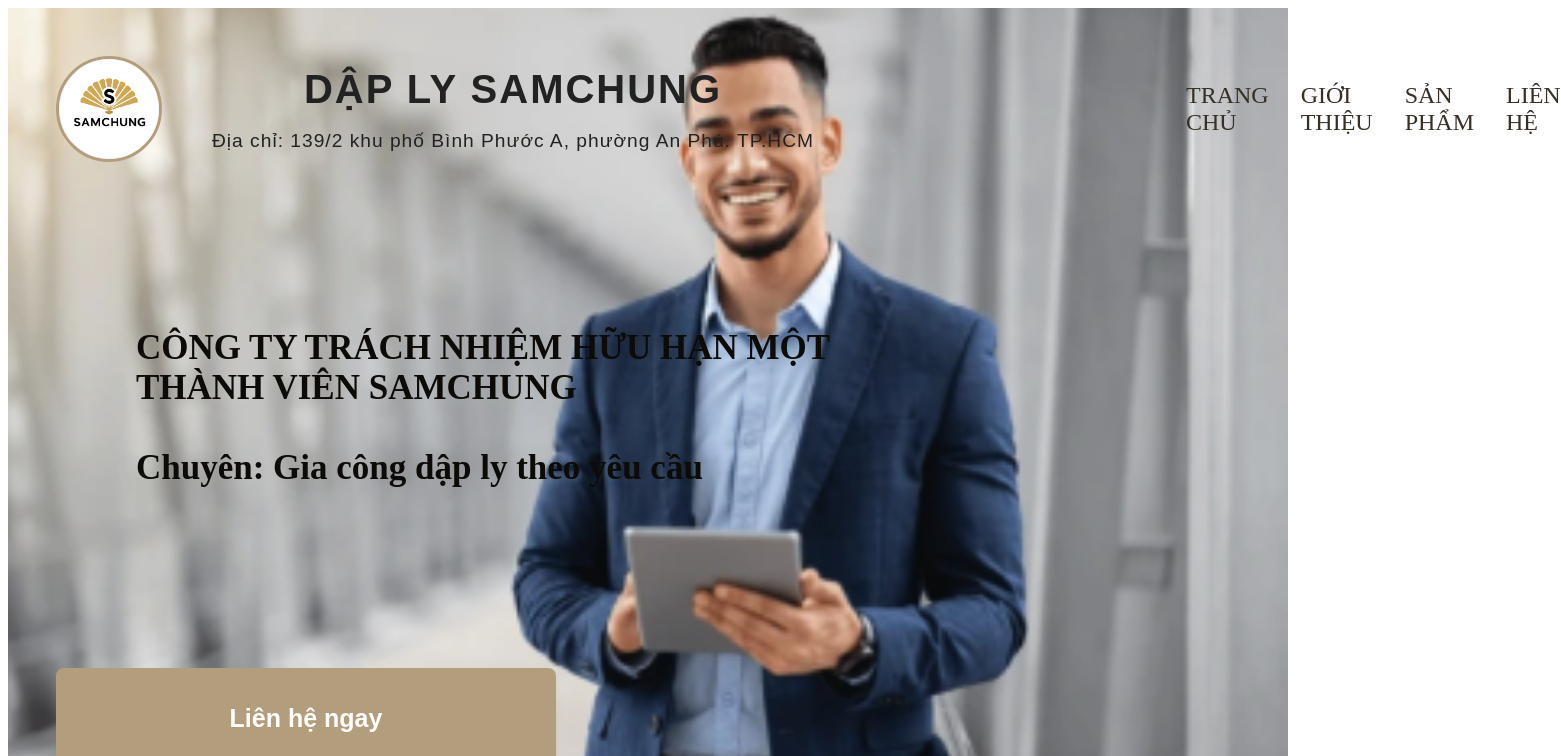
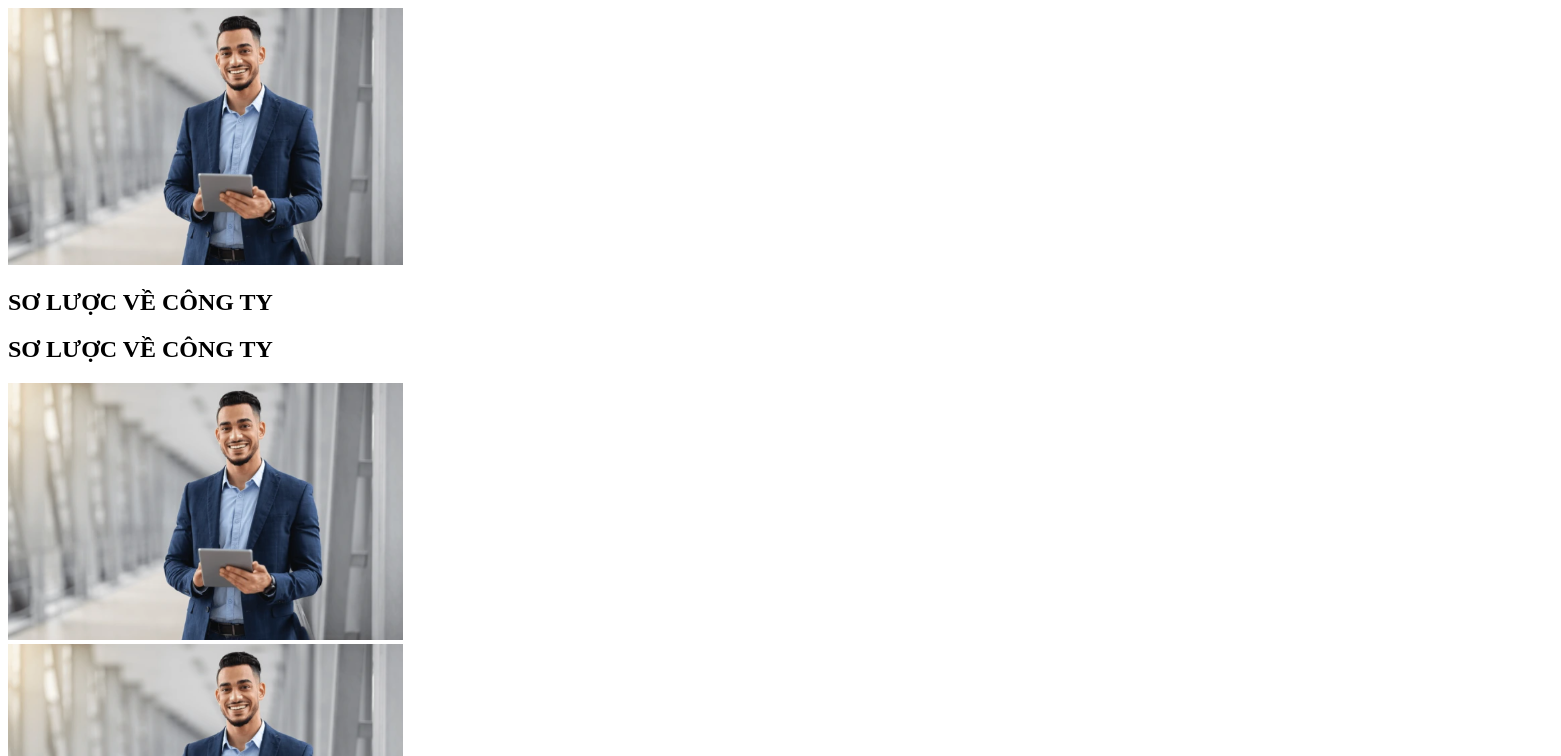
Before and after one commit to VuVTuan/SamchungCompany, a React (Vite) app in the folder SamchungCompany/: page /introduction in a window 1280 px wide. Shown: the top 756 px of the page, 1561 px wide, since content can reach past the window. Built offline with nearby package versions, Linux system fonts and the light colour scheme; a web font is replaced by a local one.

Commit message:
navigation handle finished

```diff
--- a/SamchungCompany/package.json
+++ b/SamchungCompany/package.json
@@ -14,7 +14,8 @@
     "@fortawesome/free-solid-svg-icons": "^7.1.0",
     "@fortawesome/react-fontawesome": "^3.1.0",
     "react": "^19.1.1",
-    "react-dom": "^19.1.1"
+    "react-dom": "^19.1.1",
+    "react-router-dom": "^7.9.4"
   },
   "devDependencies": {
     "@eslint/js": "^9.36.0",
--- a/SamchungCompany/src/Main/Introduce/BrieflyIntroduce.jsx
+++ b/SamchungCompany/src/Main/Introduce/Introduction.jsx
@@ -1,7 +1,9 @@
 import text from "../../assets/Introudciton.text?raw";
 import CompanyLogo from "../../assets/FirstDashboardIMG.png"; // Example image
+import React from "react";
 
-function BrieflyIntroduce() {
+
+function Introduce() {
   return (
     <section className="intro-layout">
       {/* First row */}
@@ -43,4 +45,4 @@ function BrieflyIntroduce() {
   );
 }
 
-export default BrieflyIntroduce;
+export default Introduce;
--- a/SamchungCompany/src/Main/MainStyle.css
+++ b/SamchungCompany/src/Main/MainStyle.css
@@ -114,6 +114,17 @@
   transform: translateY(-5px);
 }
 
+.nav-bar-header a {
+  text-decoration: none;
+  color: inherit;
+  transition: all 0.2s ease;
+}
+
+.nav-bar-header a:hover {
+  color: #B29E7D;
+}
+
+
 /* COMPANY INTRO */
 .intro-content {
   border-radius: 24px;
--- a/SamchungCompany/src/main.jsx
+++ b/SamchungCompany/src/main.jsx
@@ -1,21 +1,26 @@
 import React from "react";
 import ReactDOM from "react-dom/client";
+import { BrowserRouter as Router, Routes, Route, Link } from "react-router-dom";
 import "./Main/MainStyle.css";
 import logo from "./assets/CompanyLogo.png";
 import FirstDashboardIMG from "./assets/FirstDashboardIMG.png";
+import Introduce from "./Main/Introduce/Introduction";
+// import ProductsPage from "./ProductsPage";
+// import ContactPage from "./ContactPage";
 
-const ControlSystem = () => (
-  <div className="img-section" style={{
-    backgroundImage: `url(${FirstDashboardIMG})`,
-    backgroundSize: "cover",
-    backgroundPosition: "center",
-    minHeight: "100vh",
-    position: "relative"
-  }}>
+const HomePage = () => (
+  <div
+    className="img-section"
+    style={{
+      backgroundImage: `url(${FirstDashboardIMG})`,
+      backgroundSize: "cover",
+      backgroundPosition: "center",
+      minHeight: "100vh",
+      position: "relative",
+    }}
+  >
     <div className="img-overlay">
-
       <div className="img-header-row">
-
         <div className="logo-top-left">
           <img src={logo} alt="Samchung Logo" className="logo" />
         </div>
@@ -27,17 +32,15 @@ const ControlSystem = () => (
 
         <nav className="nav-bar nav-bar-header">
           <ul>
-            <li>TRANG CHỦ</li>
-            <li>GIỚI THIỆU</li>
-            <li>SẢN PHẨM</li>
-            <li>LIÊN HỆ</li>
+            <li><Link to="/">TRANG CHỦ</Link></li>
+            <li><Link to="/introduction">GIỚI THIỆU</Link></li>
+            <li><Link to="/products">SẢN PHẨM</Link></li>
+            <li><Link to="/contact">LIÊN HỆ</Link></li>
           </ul>
         </nav>
-
       </div>
 
       <div className="intro-content">
-
         <div className="intro">
           CÔNG TY TRÁCH NHIỆM HỮU HẠN MỘT THÀNH VIÊN SAMCHUNG
           <br />
@@ -49,16 +52,23 @@ const ControlSystem = () => (
       <div className="bottom-left-button">
         <button className="primary-btn">Liên hệ ngay</button>
       </div>
-
-
     </div>
   </div>
 );
 
+const App = () => (
+  <Router>
+    <Routes>
+      <Route path="/" element={<HomePage />} />
+      <Route path="/introduction" element={<Introduce />} />
+      {/* <Route path="/san-pham" element={<ProductsPage />} />
+      <Route path="/lien-he" element={<ContactPage />} /> */}
+    </Routes>
+  </Router>
+);
+
 ReactDOM.createRoot(document.getElementById("root")).render(
   <React.StrictMode>
-    <ControlSystem />
+    <App />
   </React.StrictMode>
 );
-
-export default ControlSystem;
```
Also changed, not shown: 1 other file (tests, documents, lock files or other folders).
